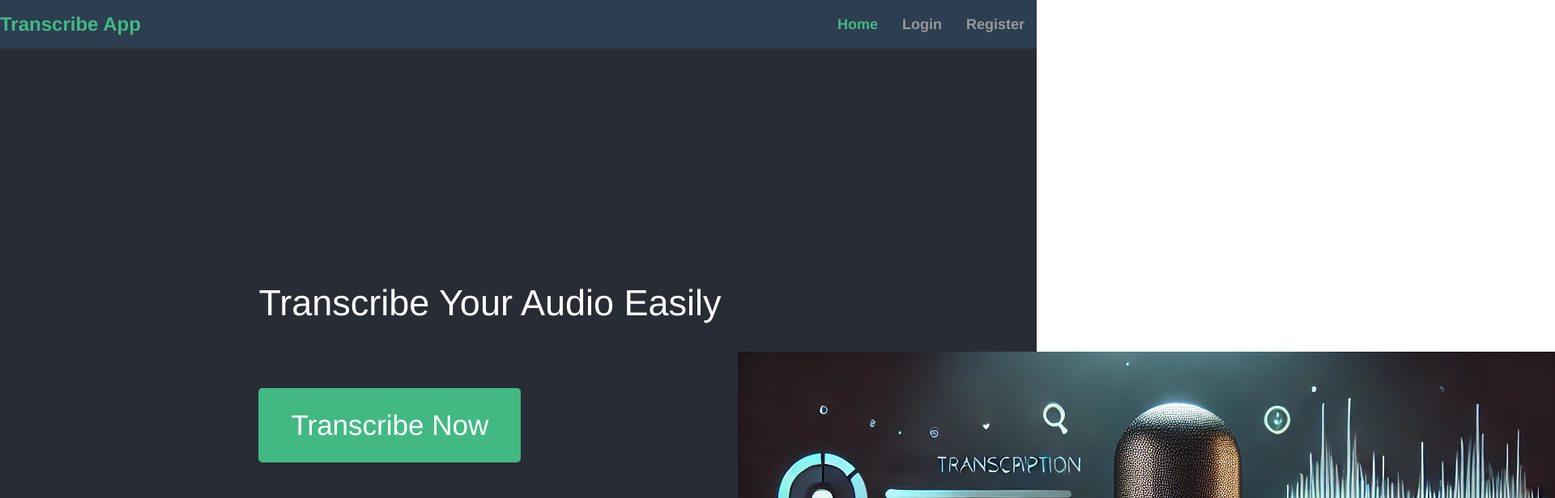
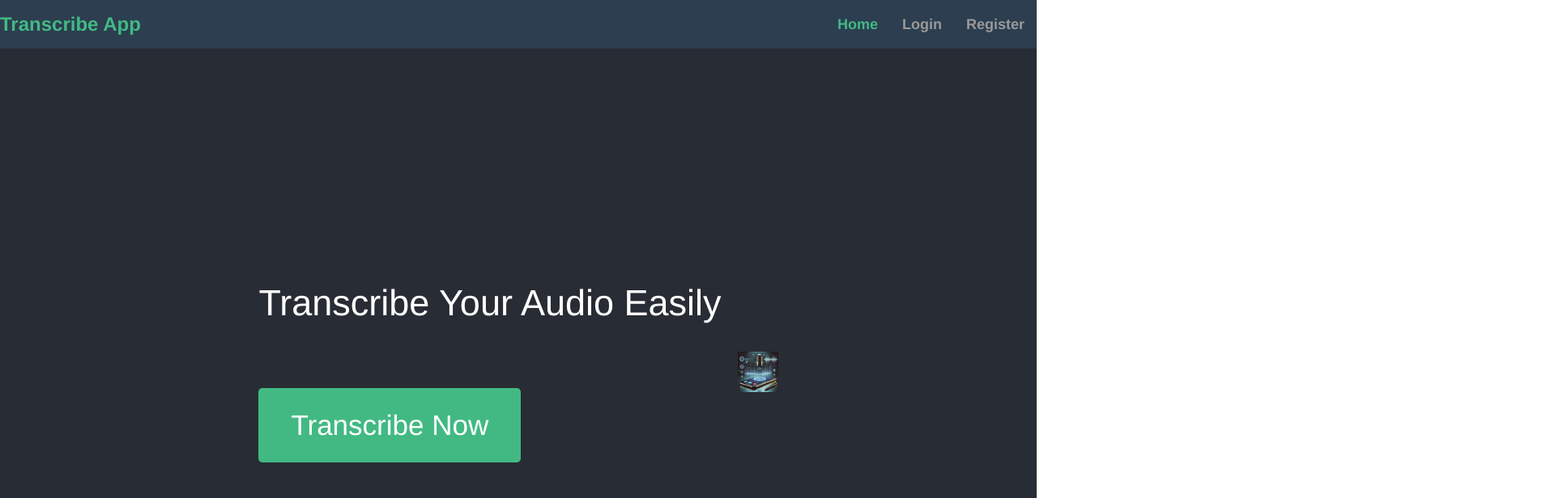
Before and after one commit to grissharrisdennis/voice-analyser, a Vue app in the folder my-vue-app/: page / in a window 1280 px wide. Shown: the top 616 px of the page at 81% size, 1920 px wide, since content can reach past the window. Built offline with nearby package versions, Linux system fonts and the light colour scheme.

Commit message:
Update HomeView.vue

```diff
--- a/my-vue-app/src/views/HomeView.vue
+++ b/my-vue-app/src/views/HomeView.vue
@@ -117,6 +117,11 @@ export default {
 .transcribe-button:hover {
   background-color: #367a57;
 }
+  .transcribe-icon {
+  width: 100%;
+  height: 100%;
+  object-fit: contain;
+}
 
 
 </style>
```
